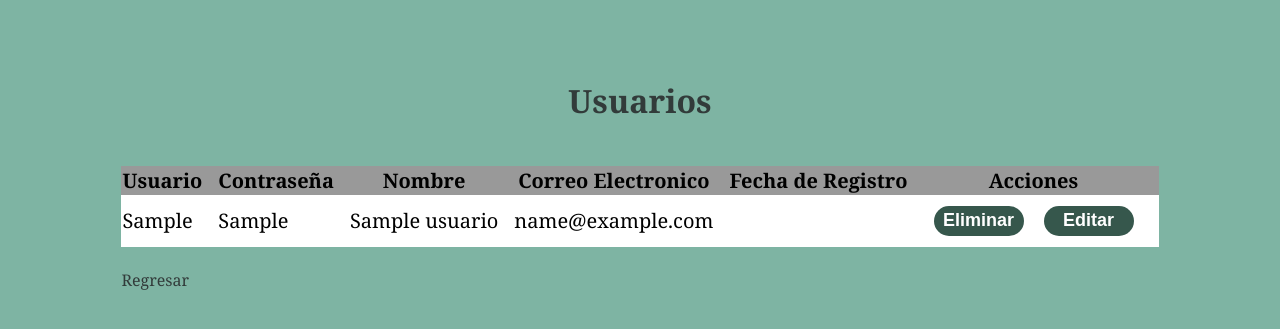
After one commit to FMM28/proyecto-PWEBI, a PHP site: page /sesion.php in a window 1280 px wide. The commit adds this page. Shown: the top 329 px of the page. Run offline with PHP 8.4, Linux system fonts and the light colour scheme; tables that the repository leaves empty hold one stand-in row (values such as "Sample post"); data that the repository does not hold is empty.

Commit message:
lista usuarios

```diff
--- a/crear.php
+++ b/crear.php
@@ -1,5 +1,3 @@
-
-
 <!DOCTYPE html>
 <html lang="en">
 <head>
@@ -32,7 +30,7 @@
             <br>
             <button type="submit">Crear</button>
         </form>
-        <a href="index.php" class="nuevo">Ya tienes un usuario?</a>
+        <a href="index.php">Ya tienes un usuario?</a>
     </div>
     <br>
     <div class="mensaje">
--- a/index.php
+++ b/index.php
@@ -16,7 +16,7 @@
             <br>
             <button type="submit">Entrar</button>
         </form>
-        <a href="crear.php" class="nuevo">No tienes un usuario?</a>
+        <a href="crear.php">No tienes un usuario?</a>
     </div>
     <br>
     <div class="mensaje">
--- a/inicio.php
+++ b/inicio.php
@@ -32,7 +32,7 @@
         exit();
     }
 
-
+    header("Location: sesion.php")
 
     ?>
 </body>
--- /dev/null
+++ b/sesion.php
@@ -0,0 +1,57 @@
+<!DOCTYPE html>
+<html lang="en">
+<head>
+    <meta charset="UTF-8">
+    <meta name="viewport" content="width=device-width, initial-scale=1.0">
+    <link rel="stylesheet" href="style.css">
+    <title>Document</title>
+</head>
+<body>
+    <h1>Usuarios</h1>
+    <br>
+    <?php
+    require "conexion.php";
+    $consulta = 'SELECT * from usuarios';
+    $resultado = $conexion->query($consulta);
+    $count = mysqli_num_rows($resultado);
+    echo "<table>
+        <tr>
+            <th>Usuario</th>
+            <th>Contraseña</th>
+            <th>Nombre</th>
+            <th>Correo Electronico</th>
+            <th>Fecha de Registro</th>
+            <th>Acciones</th>
+        </tr>";
+
+    if ( $count>0 ){
+        //aqui se pintarian los registro de la DB
+        while( $row = mysqli_fetch_assoc($resultado)  ){
+        echo "<tr>";
+        echo"<td>". $row['usuario'] ."</td>";
+        echo"<td>". $row['contraseña'] ."</td>";
+        echo"<td>". $row['nombre'] ."</td>";
+        echo"<td>". $row['email'] ."</td>";
+        echo"<td>". $row['fecha_registro'] ."</td>";
+        echo"<td>";
+        echo '<form action="eliminar_usuario.php" method="post" class="acciones">';
+        echo '<input type="hidden" name="idUsuario" value="' . $row['usuario'] . '">';
+        echo '<button type="submit" class="eliminar">Eliminar</button>';
+        echo '</form>';
+        echo '<form action="eliminar_usuario.php" method="post" class="acciones">';
+        echo '<input type="hidden" name="idUsuario" value="' . $row['usuario'] . '">';
+        echo '<button type="submit" class="editar">Editar</button>';
+        echo '</form>';
+        echo '</td>';
+        echo "</tr>";
+        }
+        echo "</table>";
+
+    }else{
+        echo"<h1 style='color:red' >Sin Ningun registro</h1>";
+        }
+    ?>
+    <br>
+    <a href="index.php">Regresar</a>
+</body>
+</html>
--- a/style.css
+++ b/style.css
@@ -42,13 +42,12 @@ button{
     text-align: center;
 }
 
-.nuevo{
-
+a{
     text-decoration: none;
     color: #323b3a;
 }
 
-.nuevo:hover{
+a:hover{
     text-decoration: none;
     color: white;
 }
@@ -78,3 +77,46 @@ button{
 .mensaje{
     text-align: center;
 }
+
+table{
+    border-collapse: collapse;
+    font-size: 20px;
+}
+
+th, td{
+    padding-right: 15px;
+}
+
+tr:nth-child(even){
+    background-color: white;
+}
+
+tr:nth-child(odd){
+    background-color: #c4c4c4;
+}
+
+tr:first-child {
+    background-color: #999999;
+}
+
+.acciones{
+    display: inline;
+}
+
+.acciones button{
+    font-size: 18px;
+    height: 30px;
+    width: 90px;
+    background-color: #36574c;
+    color: white;
+    font-weight: 600;
+    margin: 10px;
+}
+
+.eliminar:hover{
+    background-color: #B00000;
+}
+
+.editar:hover{
+    background-color: #C5A439;
+}
```
Also changed, not shown: crearUsuario.php (+14 -5 lines).
